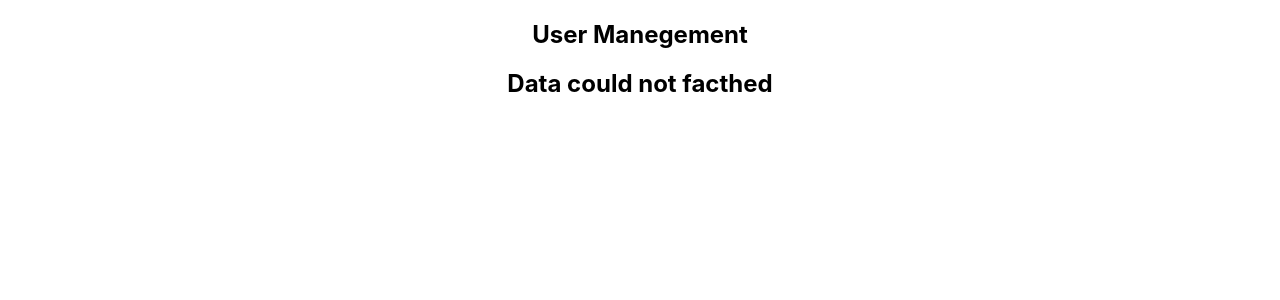
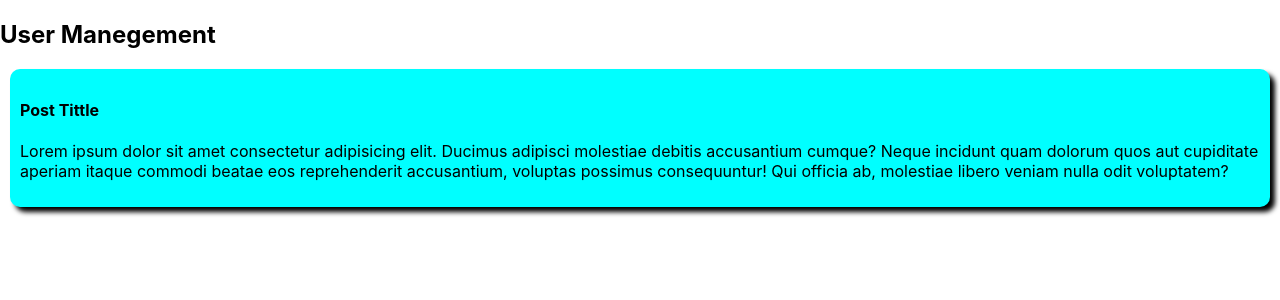
Before and after one commit to ibnalam/tscanis01, a React (Create React App) app: page / in a window 1280 px wide. Shown: the top 300 px of the page. Built offline with nearby package versions, Linux system fonts and the light colour scheme.

Commit message:
children props

```diff
--- a/src/App.css
+++ b/src/App.css
@@ -1,38 +1,7 @@
-.App {
-  text-align: center;
+.card {
+  background-color: aqua;
+  border-radius: 10px;
+  padding: 10px;
+  margin: 10px;
+  box-shadow: 5px 5px 5px black;
 }
-
-.App-logo {
-  height: 40vmin;
-  pointer-events: none;
-}
-
-@media (prefers-reduced-motion: no-preference) {
-  .App-logo {
-    animation: App-logo-spin infinite 20s linear;
-  }
-}
-
-.App-header {
-  background-color: #282c34;
-  min-height: 100vh;
-  display: flex;
-  flex-direction: column;
-  align-items: center;
-  justify-content: center;
-  font-size: calc(10px + 2vmin);
-  color: white;
-}
-
-.App-link {
-  color: #61dafb;
-}
-
-@keyframes App-logo-spin {
-  from {
-    transform: rotate(0deg);
-  }
-  to {
-    transform: rotate(360deg);
-  }
-}
--- a/src/App.tsx
+++ b/src/App.tsx
@@ -4,6 +4,8 @@ import './App.css';
 // import User from './components/User';
 // import UserDemo from './components/UserDemo';
 import DataFatch from './components/DataFatch';
+import Button from './components/Button';
+import Post from './components/Post';
 
 // const user1 = {  // create a objects
 //   name:'ibn alam',
@@ -54,8 +56,11 @@ function App() {
 
           {/* <UserDemo users={users}/> */}
 
-          <DataFatch status="error"/>
+          {/* <DataFatch status="error"/> */}
 
+        {/* <Button>Click me </Button> */}
+
+        <Post/>
 
 
 
--- /dev/null
+++ b/src/components/Button.tsx
@@ -0,0 +1,15 @@
+import React from 'react'
+
+type ButtonProps = {
+    children: React.ReactNode
+}
+
+const Button = (props: ButtonProps) => {
+  return (
+    <div>
+      <button>{props.children}</button>
+    </div>
+  )
+}
+
+export default Button
--- /dev/null
+++ b/src/components/Card.tsx
@@ -0,0 +1,12 @@
+import React from 'react'
+
+
+const Card = ({children}: {children: React.ReactNode}) => {
+  return (
+    <div className='card'>
+        {children}
+    </div>
+  )
+}
+
+export default Card
--- /dev/null
+++ b/src/components/Post.tsx
@@ -0,0 +1,13 @@
+import React from 'react'
+import Card from './Card'
+
+const Post = () => {
+  return (
+    <Card>
+        <h4>Post Tittle </h4>
+        <p>Lorem ipsum dolor sit amet consectetur adipisicing elit. Ducimus adipisci molestiae debitis accusantium cumque? Neque incidunt quam dolorum quos aut cupiditate aperiam itaque commodi beatae eos reprehenderit accusantium, voluptas possimus consequuntur! Qui officia ab, molestiae libero veniam nulla odit voluptatem?</p>
+    </Card>
+  )
+}
+
+export default Post
```
